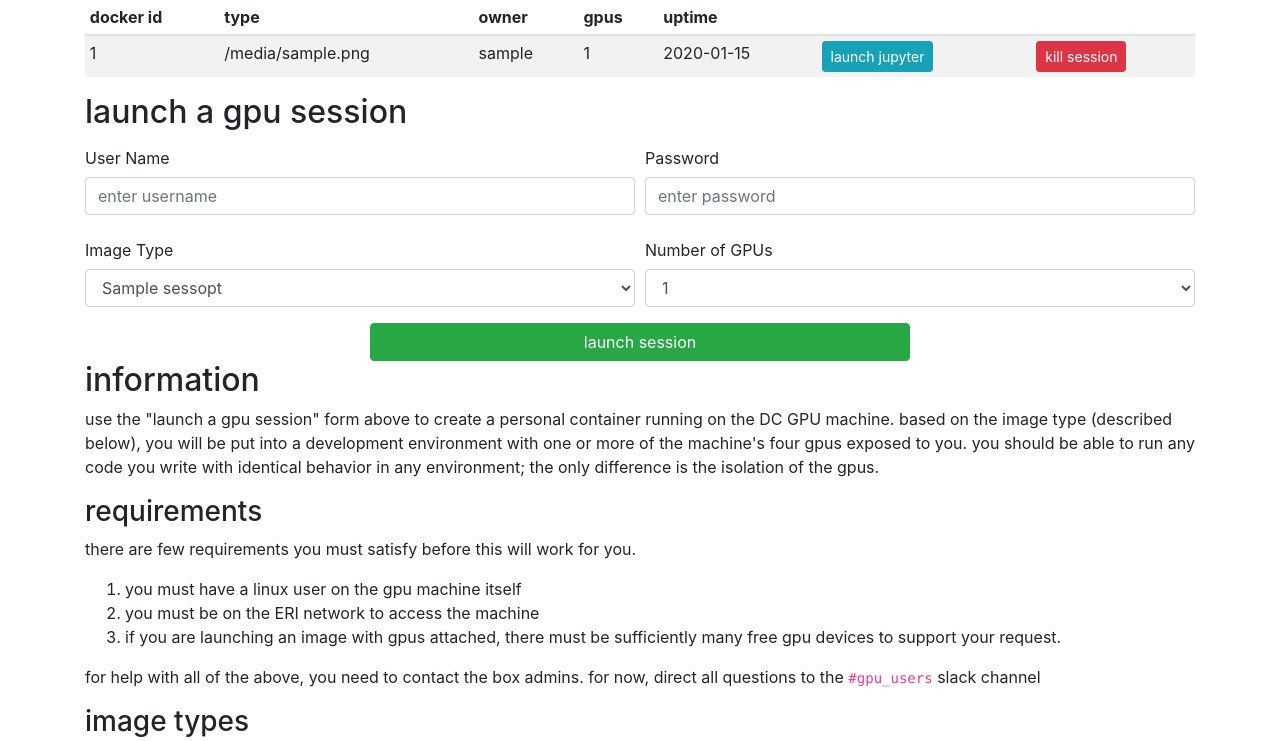
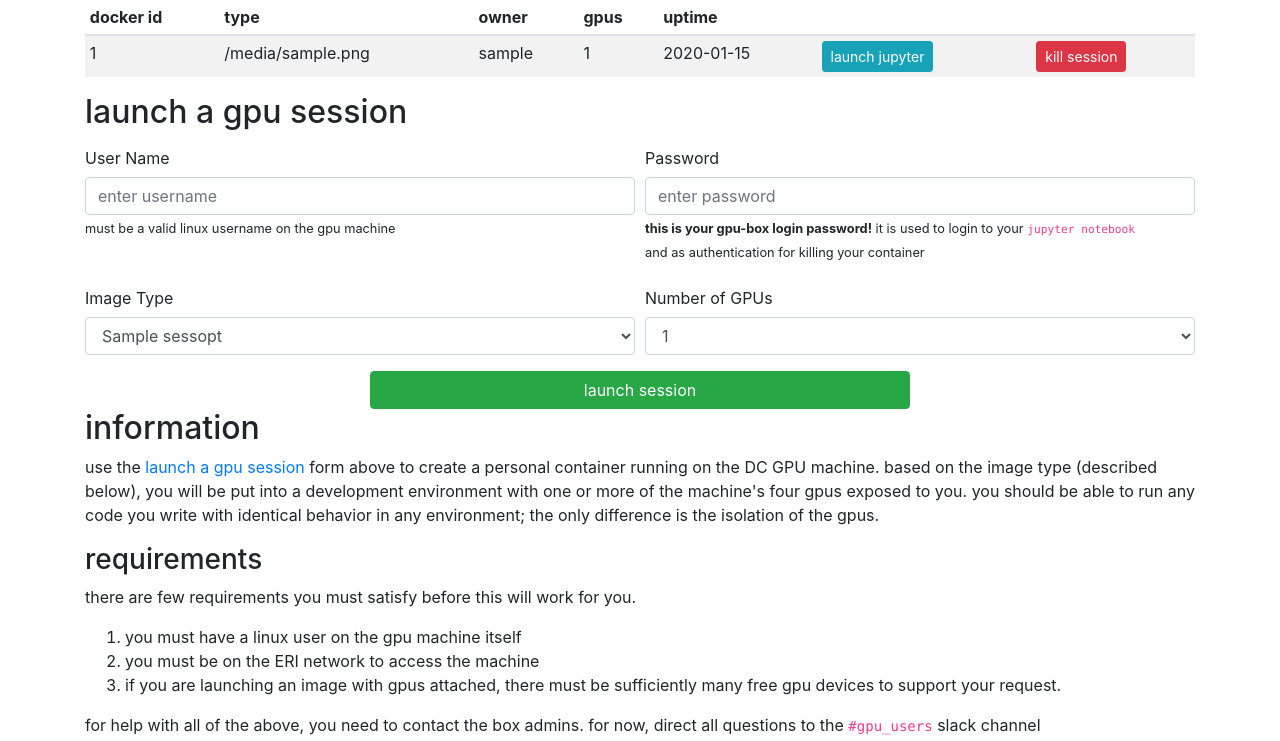
Before and after one commit to ElderResearch/gpu_launch_app, a Flask app: template app/templates/index.html in a window 1280 px wide. Shown: the part 223-964 px from the top of the page. Run offline with Flask 3, Linux system fonts and the light colour scheme; the template is opened without the code that fills it: most values are stand-ins (such as "Sample title", 1, 10 or a date in 2020); parts of the project's set-up code (start-up, migrations or seed data) failed here and were passed over; some libraries are stand-ins or nearby versions.

Commit message:
change tooltips to subtext. they were ugly.

```diff
--- a/app/templates/index.html
+++ b/app/templates/index.html
@@ -40,13 +40,15 @@
                 <label for="create-username" class="col-form-label">
                     User Name
                 </label>
-                <input type="text" class="form-control" id="create-username" name="username" placeholder="enter username" data-toggle="tooltip" title="this username must be a valid linux username on the gpu machine">
+                <input type="text" class="form-control" id="create-username" name="username" placeholder="enter username">
+		<small>must be a valid linux username on the gpu machine</small>
             </div>
             <div class="form-group col-md-6">
                 <label for="create-password" class="col-form-label">
                     Password
                 </label>
-                <input type="password" class="form-control" id="create-password" name="password" placeholder="enter password" data-toggle="tooltip" title="<b>this is your gpu-box login password!</b><br />this password will be used for your login to the <code>jupyter notebook</code> server <br />and as authentication for killing your container">
+                <input type="password" class="form-control" id="create-password" name="password" placeholder="enter password">
+		<small><b>this is your gpu-box login password!</b> it is used to login to your <code>jupyter notebook</code><br />and as authentication for killing your container</small>
             </div>
         </div>
     	<div class="form-row">
@@ -54,7 +56,7 @@
                 <label for="create-imagetype" class="col-form-label">
                     Image Type
                 </label>
-                <select type="text" class="form-control" required id="create-imagetype" name="imagetype" data-toggle="tooltip" title="this is an eri-specific shorthand for the docker image you wish to launch">
+                <select type="text" class="form-control" required id="create-imagetype" name="imagetype">
                     {% for sessopt in sessoptions %}
                     <option {% if sessopt in disabled_options %} disabled {% elif sessopt=="gpu_dev" %} selected="selected" {% endif %}>{{ sessopt }}</option>
                     {% endfor %}
@@ -64,7 +66,7 @@
                 <label for="choose-gpus" class="col-form-label">
                     Number of GPUs
                 </label>
-                <select type="text" class="form-control" required id="choose-gpus" name="num_gpus" data-toggle="tooltip" title="choose the number of gpus you wish to attach">
+                <select type="text" class="form-control" required id="choose-gpus" name="num_gpus">
                     {% for num_gpu in num_avail_gpus %}
                     <option {% if num_gpu=='0' %} selected="selected" {% endif %}>{{ num_gpu }}</option>
                     {% endfor %}
@@ -82,7 +84,7 @@
 </div>
 <div id="session-launcher-explainer">
     <h2 id="information">information</h2>
-    <p>use the "launch a gpu session" form above to create a personal container running on the DC GPU machine. based on the image type (described below), you will be put into a development environment with one or more of the machine's four gpus exposed to you. you should be able to run any code you write with identical behavior in any environment; the only difference is the isolation of the gpus.</p>
+    <p>use the <a href="#session-launcher-form">launch a gpu session</a> form above to create a personal container running on the DC GPU machine. based on the image type (described below), you will be put into a development environment with one or more of the machine's four gpus exposed to you. you should be able to run any code you write with identical behavior in any environment; the only difference is the isolation of the gpus.</p>
     <h3>requirements</h3>
     <p>there are few requirements you must satisfy before this will work for you.</p>
     <ol>
```
